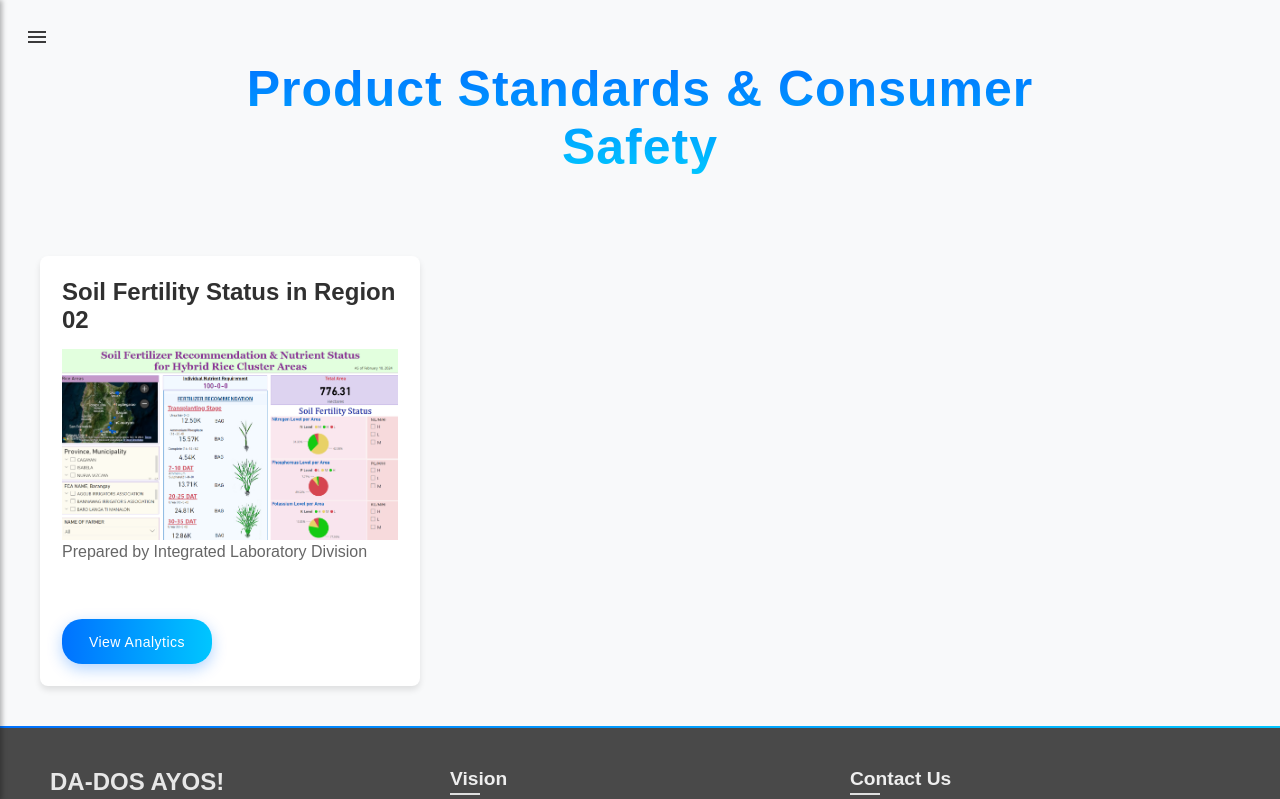
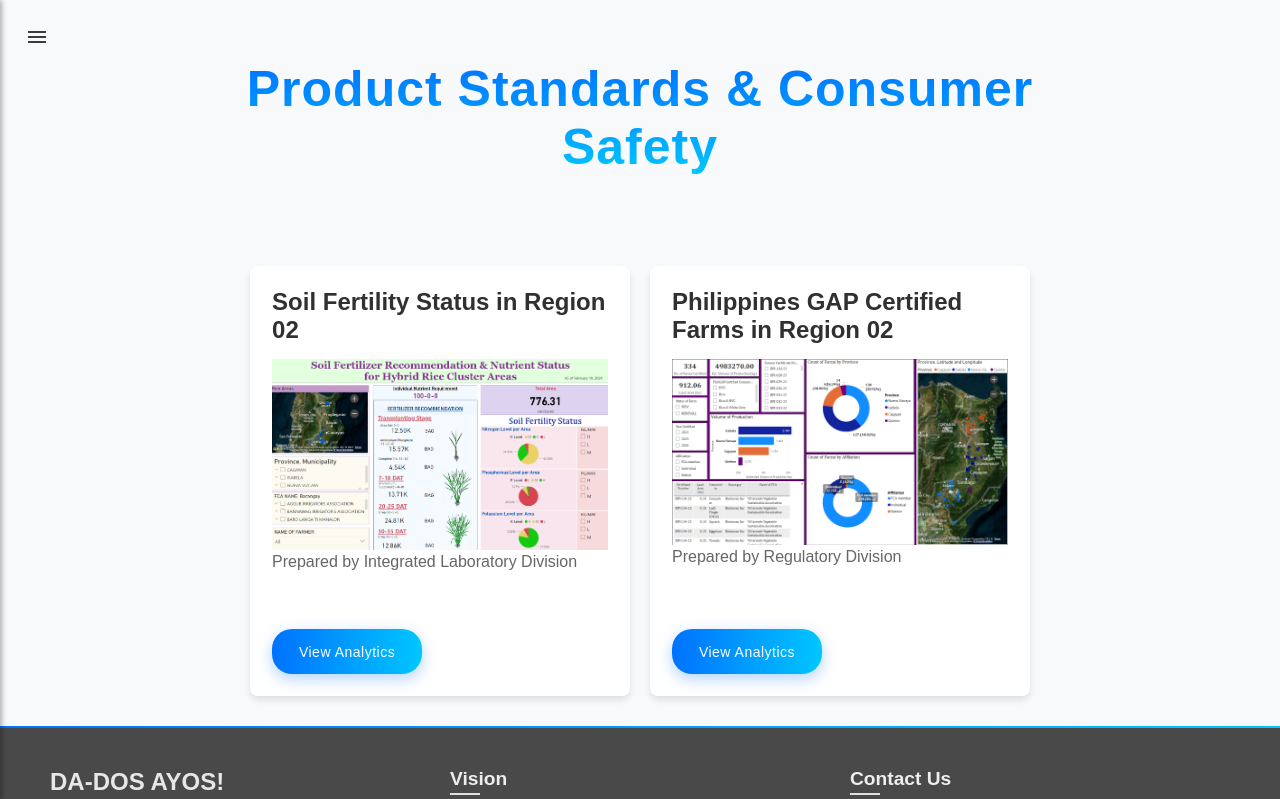
Before and after one commit to darfo2/powerbiportal, a React (Create React App) app: page /powerbiportal/ProductStandards in a window 1280 px wide. Shown: the top 799 px of the page. Built offline with nearby package versions, Linux system fonts and the light colour scheme.

Commit message:
added new powerbi link for number 3 module

```diff
--- a/src/components/ninPages/3products.jsx
+++ b/src/components/ninPages/3products.jsx
@@ -5,6 +5,7 @@ import { FaChartLine, FaDollarSign, FaClipboardCheck, FaAddressBook, FaFlask, Fa
 import { IoMdMenu } from 'react-icons/io';
 import "../../styles/page.css";
 import ild from '../../assets/ild.PNG'
+import gap from '../../assets/GAP.PNG'
 import Footer from '../Footer'
 
 const fadeIn = keyframes`
@@ -37,10 +38,11 @@ const MainContent = styled.main`
   }
 `;
 
+
 const CardContainer = styled.div`
   display: flex;
   flex-wrap: wrap;
-  justify-content: space-between;
+  justify-content: center;
   animation: ${fadeIn} 0.5s ease-out;
   padding: 20px;
 
@@ -52,7 +54,7 @@ const CardContainer = styled.div`
 const CardWrapper = styled.div`
   flex: 0 0 calc(33.33% - 20px);
   max-width: calc(33.33% - 20px);
-  margin-bottom: 20px;
+  margin: 10px; /* Adjusted to ensure even spacing */
   animation: ${slideUp} 0.5s ease-out;
 
   @media (max-width: 969px) {
@@ -150,6 +152,13 @@ function Page() {
       powerBIUrl:
         "https://app.powerbi.com/view?r=eyJrIjoiYzA1MmVhNjQtYTJjOS00NmM3LTkxZjYtMDFkYWE5MDk4YjM0IiwidCI6IjY4OTgwNjFkLTFhNmItNGUzOS1hZGZjLWRjOGFmZTA3MjIwMSIsImMiOjEwfQ%3D%3D",
     },
+    {
+      title: "Philippines GAP Certified Farms in Region 02",
+      text: "Prepared by Regulatory Division",
+      imageSrc: gap,
+      powerBIUrl:
+        "https://app.powerbi.com/view?r=eyJrIjoiODFmMTVmYzUtY2QyZS00ZGUxLTgwNDMtOTEwNjliMGJlNTU1IiwidCI6IjY4OTgwNjFkLTFhNmItNGUzOS1hZGZjLWRjOGFmZTA3MjIwMSIsImMiOjEwfQ%3D%3D",
+    },
   ]);
 
   const handleViewAnalytics = (url) => {
```
Also changed, not shown: src/assets/GAP.PNG (added), 8 other files (tests, documents, lock files or other folders).
